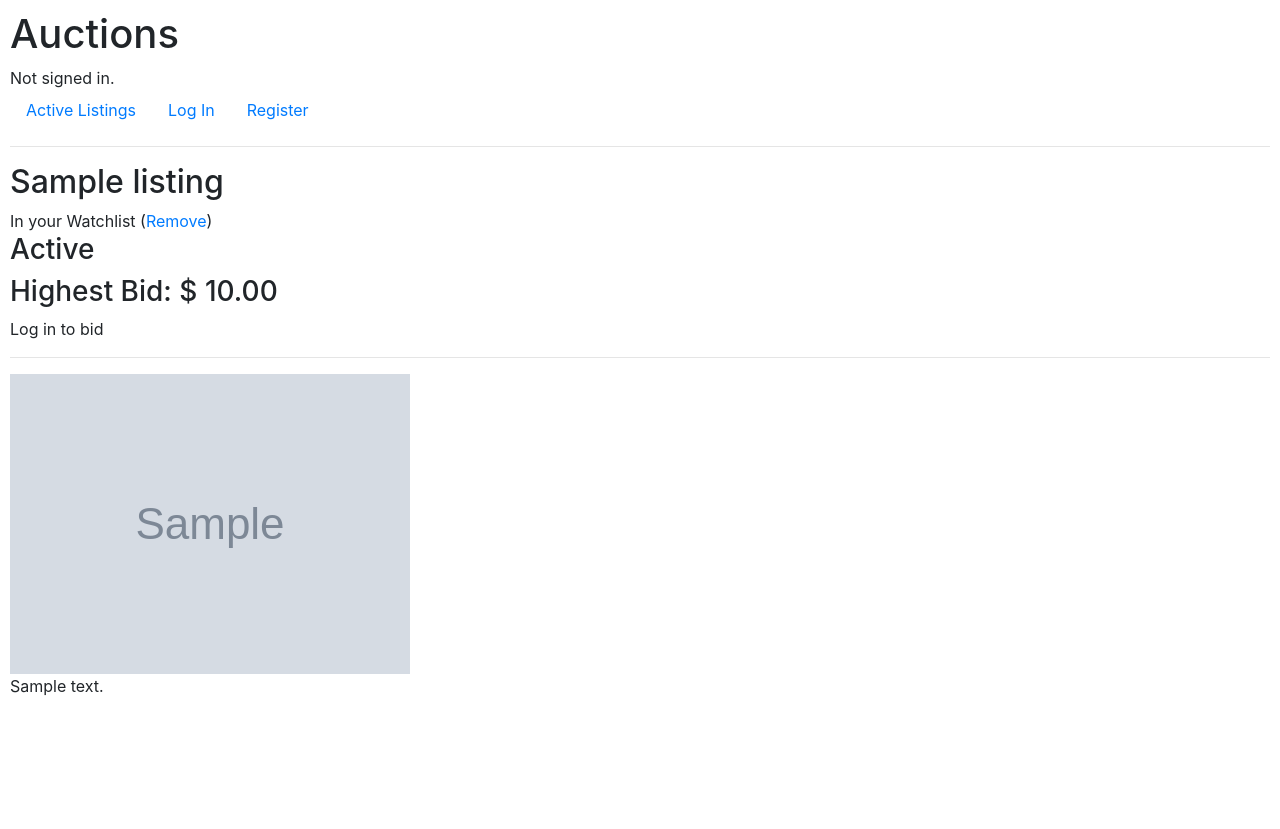
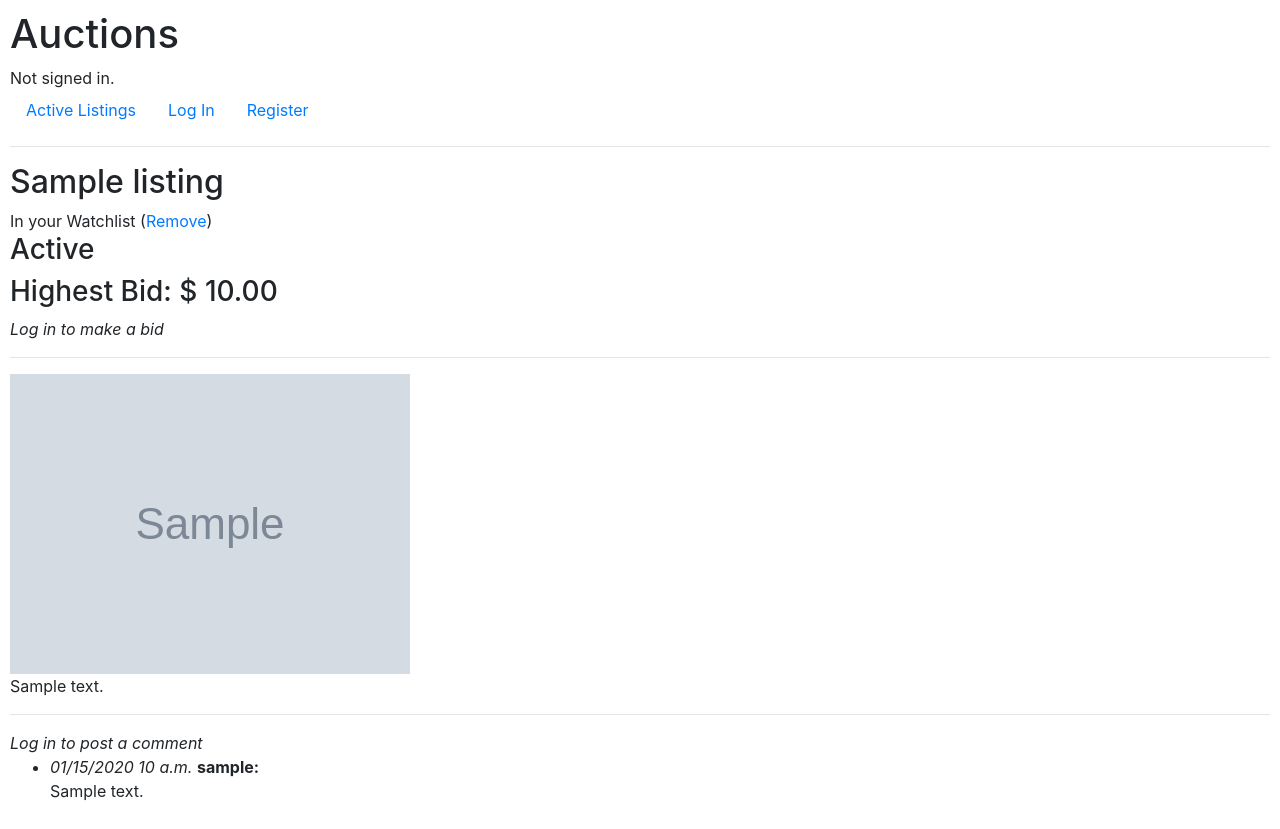
Before and after one commit to mikekurkin/cs50w, a Django app: page /listing/1 in a window 1280 px wide. Before the commit the page ends 696 px from the top, so only its background shows below. Run offline with Django 3.2, Linux system fonts and the light colour scheme; tables that the repository leaves empty hold one stand-in row (values such as "Sample post"); grey boxes marked "Sample" are stand-in pictures; some libraries are stand-ins or nearby versions.

Commit message:
Post and display comments

```diff
--- a/auctions/templates/auctions/listing.html
+++ b/auctions/templates/auctions/listing.html
@@ -46,15 +46,16 @@
         {% if user.is_authenticated %}
             <form class="row" action="{% url 'bid_new' listing.pk %}" method="post">
                 {% csrf_token %}
-            <div class="col-auto">
+                <div class="form-row">
+                    <div class="form-group mb-2 mx-sm-3 col">
                         <input autofocus class="form-control" required type="number" step="0.01" name="bid_amount" placeholder="Amount">
                     </div>
-            <div class="col-auto">
-                <input class="btn btn-primary" type="submit" value="Bid">
+
+                    <button class="btn btn-primary mb-2 col" type="submit">Bid</button>
                 </div>
             </form>
         {% else %}
-        <p>Log in to bid</p>
+            <i>Log in to make a bid</i>
         {% endif %}
         <hr>
     {% endif %}
@@ -67,4 +68,29 @@
 
     <div class="listing_descr">{{ listing.description }}</div>
 
+    <hr>
+
+    {% if user.is_authenticated %}
+        <form class="row" action="{% url 'comment_new' listing.pk %}" method="post">
+            {% csrf_token %}
+            <div class="form-row">
+            <div class="form-group mb-2 mx-sm-3">
+                <textarea class="form-control" required type="text" name="comment_text" placeholder="Write a comment"></textarea>
+            </div>
+            <button class="btn btn-secondary mb-2" type="submit">Post</button>
+            </div>
+        </form>
+    {% else %}
+        <i>Log in to post a comment</i>
+    {% endif %}
+
+    <ul>
+    {% for comment in listing.comments.all|dictsortreversed:"time" %}
+    <li>
+        <i>{{ comment.time|date:"SHORT_DATETIME_FORMAT" }}</i> <b>{{ comment.author.username }}:</b>
+        <p>{{ comment.text }}</p>
+    </li>
+    {% endfor %}
+    </ul>
+
 {% endblock %}
--- a/auctions/urls.py
+++ b/auctions/urls.py
@@ -7,6 +7,7 @@ urlpatterns = [
     path("listing/<int:listing_id>", views.listing_show, name="listing"),
     path("listing/<int:listing_id>/close", views.listing_close, name="listing_close"),
     path("listing/<int:listing_id>/bid", views.bid_new, name="bid_new"),
+    path("listing/<int:listing_id>/comment", views.comment_new, name="comment_new"),
     path("listing/<int:listing_id>/watch", views.watch_listing, name="watch_listing"),
     path("listing/<int:listing_id>/unwatch", views.unwatch_listing, name="unwatch_listing"),
     path("listing/new", views.listing_new, name="listing_new"),
--- a/auctions/views.py
+++ b/auctions/views.py
@@ -5,7 +5,7 @@ from django.http import HttpResponseRedirect
 from django.shortcuts import render
 from django.urls import reverse
 
-from .models import User, Listing, Category, Bid
+from .models import User, Listing, Category, Bid, Comment
 
 
 def index(request):
@@ -117,7 +117,23 @@ def bid_new(request, listing_id):
 
         new_bid = Bid(bid_listing=listing, bidder=bidder, amount=amount)
         new_bid.save()
-        print(new_bid)
+
+    return HttpResponseRedirect(reverse("listing", args=(listing_id,)))
+
+
+@login_required
+def comment_new(request, listing_id):
+    if request.method == "POST":
+        listing = Listing.objects.get(pk=listing_id)
+
+        author = request.user
+        text = request.POST.get("comment_text")
+
+        if text is None or text == "":
+            return HttpResponseRedirect(reverse("listing", args=(listing_id, )))
+
+        new_comment = Comment(comment_listing=listing, author=author, text=text)
+        new_comment.save()
 
     return HttpResponseRedirect(reverse("listing", args=(listing_id,)))
 
```
Lines whose indentation alone changed are shown as unchanged.
